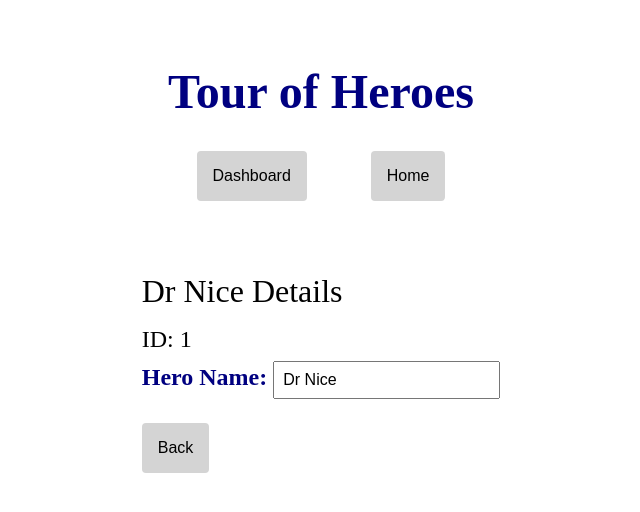
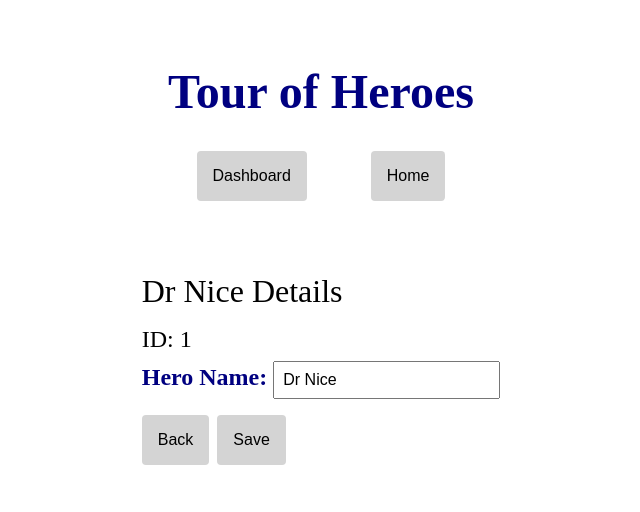
Before and after one commit to HassanMudassirRT/tour-of-heroes, an Angular app: page /edit/1 in a window 1280 px wide. Shown: the top 512 px of the page, without its empty margins (319-959 px from the left). Built offline with nearby package versions, Linux system fonts and the light colour scheme; data requests are answered from the project's data file.

Commit message:
fix: change how user is saved

```diff
--- a/src/app/components/edit-hero/edit-hero.css
+++ b/src/app/components/edit-hero/edit-hero.css
@@ -15,7 +15,10 @@
     font-size: 1.5rem;
 }
 
+.button-wrapper {
+    margin-block-start: 8px;
+}
+
 button {
-    margin-block-start: 16px;
-    display: block;
+    margin-inline-end: 8px;
 }
--- a/src/app/components/edit-hero/edit-hero.html
+++ b/src/app/components/edit-hero/edit-hero.html
@@ -1,15 +1,12 @@
 <div class="outer-wrapper">
   <div class="inner-wrapper">
-    <h2 class="title">{{ hero()?.name }} Details</h2>
+    <h2 class="title">{{ heroName() }} Details</h2>
     <h3 class="id">ID: {{ hero()?.id }}</h3>
     <label for="heroName" class="label">Hero Name: </label>
-    <input
-      class="input"
-      id="heroName"
-      name="heroName"
-      [(ngModel)]="heroName"
-      (keyup)="updateHero()"
-    />
-    <button (click)="locationSerice.back()">Back</button>
+    <input class="input" id="heroName" name="heroName" [(ngModel)]="heroName" />
+    <div class="button-wrapper">
+      <button (click)="locationSerice.back()">Back</button>
+      <button (click)="updateHero()">Save</button>
+    </div>
   </div>
 </div>
```
